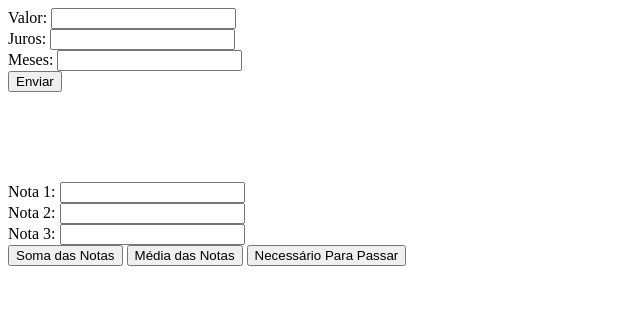
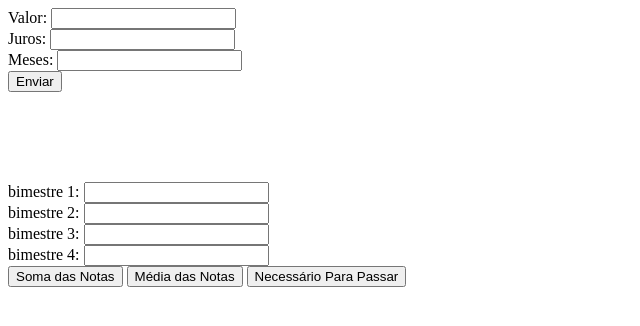
Before and after one commit to yamato421/primeiroi_3t, a plain HTML site: page index.html in a window 1280 px wide. Shown: the whole page, without its empty margins (0-640 px from the left). Drawn offline with Linux system fonts and the light colour scheme.

Commit message:
Add files via upload

```diff
--- a/index.html
+++ b/index.html
@@ -18,9 +18,10 @@
    <br> <br> <br> <br> <br>
    <span id="resultado"></span><br>
 
-    Nota 1: <input id="n1" type="text"><br>
-    Nota 2: <input id="n2" type="text"><br>
-    Nota 3: <input id="n3" type="text"><br>
+    bimestre 1: <input id="n1" type="text"><br>
+    bimestre 2: <input id="n2" type="text"><br>
+    bimestre 3: <input id="n3" type="text"><br>
+    bimestre 4: <input id="n4" type="text"><br>
 
     <button onclick="soma()">Soma das Notas</button>
     <button onclick="média()">Média das Notas</button>
```
